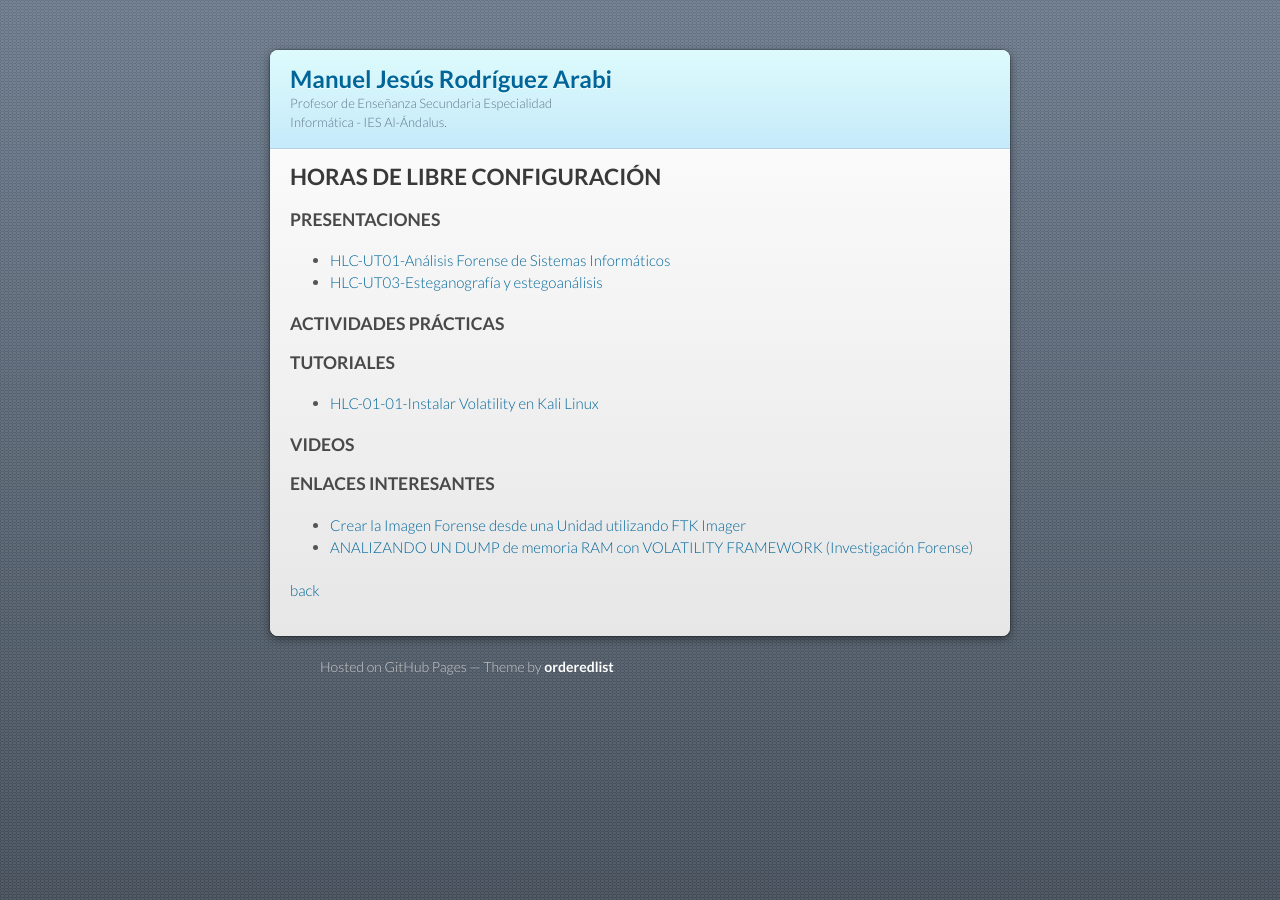
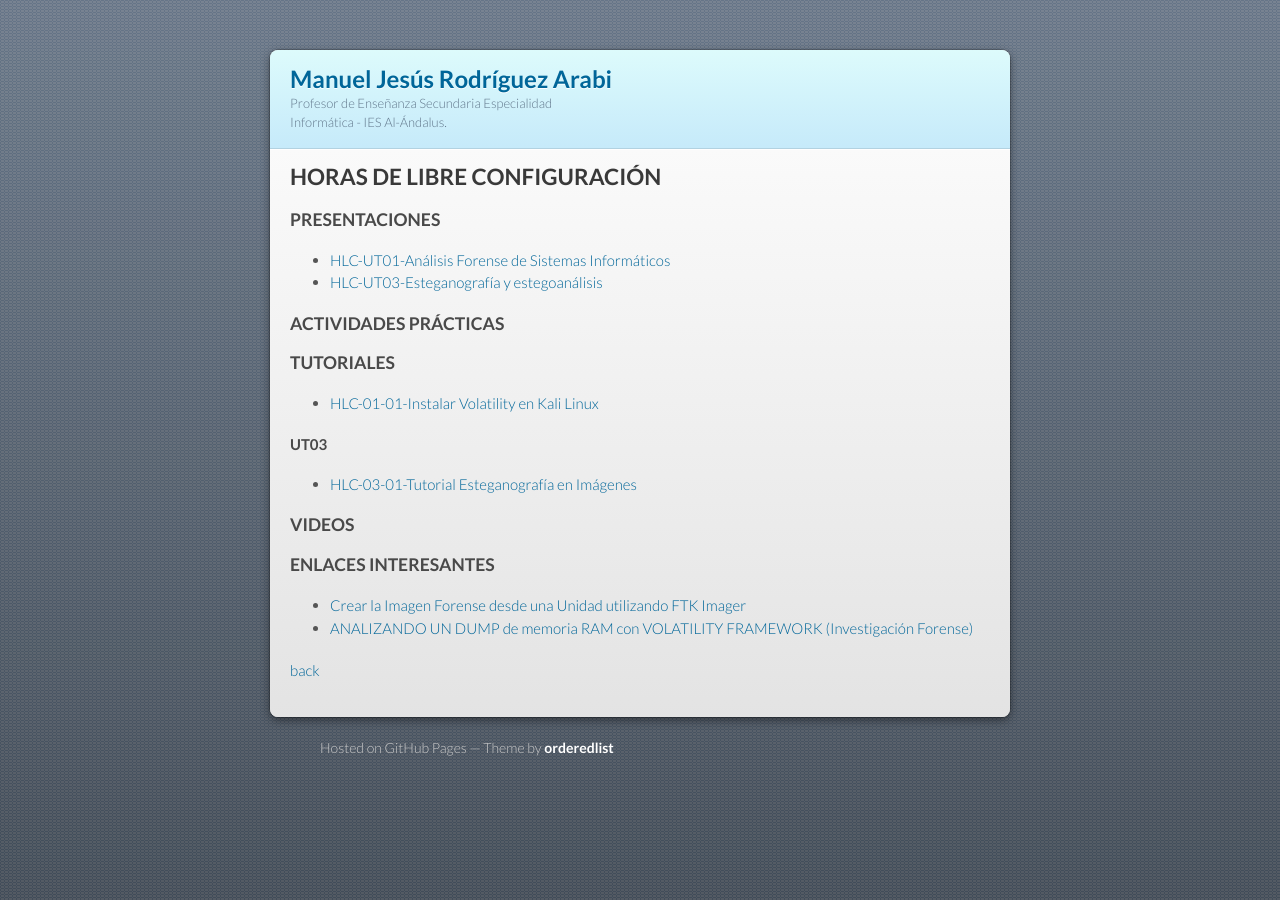
Before and after one commit to mrodara/mrodara.github.io, a Jekyll site: the page built from mods/hlc.md, in a window 1280 px wide. Built offline with Jekyll 4.4.1, drawn with Linux system fonts in a browser that asks for light colours; our own code applies the rules of GitHub Pages for plain Markdown files.

Commit message:
HLC Tutorial estoganografía y estegoanalisis en imágenes

```diff
--- a/mods/hlc.md
+++ b/mods/hlc.md
@@ -15,6 +15,12 @@ layout: default
 
 * [HLC-01-01-Instalar Volatility en Kali Linux](https://docs.google.com/document/d/1AHWHmpG6QjFi5II3JHtJrOGczE7jrW26EE5CEp6us7A/edit?usp=sharing)
 
+
+#### UT03
+
+* [HLC-03-01-Tutorial Esteganografía en Imágenes](https://docs.google.com/document/d/1XoAJQ5XaBwh15ll0xBzO4v1VlC20m5x8I6GGUkM49J0/edit?usp=sharing)
+
+
 ### VIDEOS
 
 ### ENLACES INTERESANTES
```
